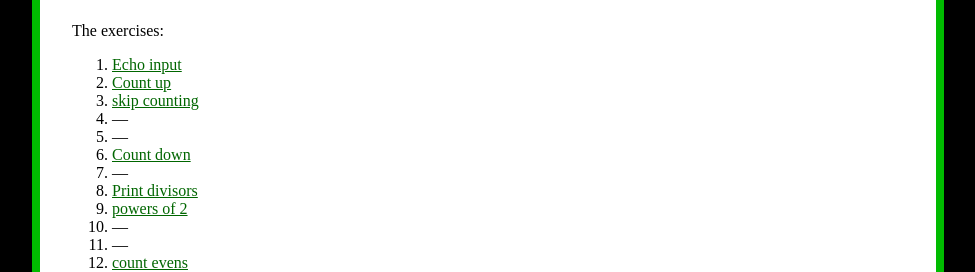
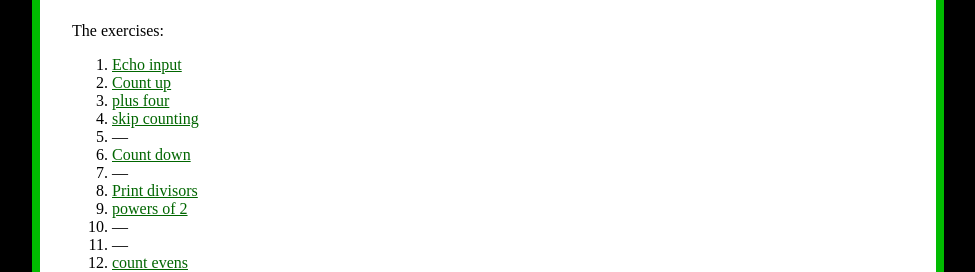
Before and after one commit to ycpcs/cs101-spring2018, a Jekyll site: the page built from assign/assign03.md, in a window 1280 px wide. Shown: the part 309-581 px from the top of the page, without its empty margins (152-1127 px from the left). Built offline with Jekyll 4.4.1, drawn with Linux system fonts in a browser that asks for light colours.

Commit message:
added plus four exercise

```diff
--- a/assign/assign03.md
+++ b/assign/assign03.md
@@ -17,8 +17,8 @@ The exercises:
 
 1. [Echo input](https://cs.ycp.edu/cloudcoder/#exercise?c=17,p=870)
 2. [Count up](https://cs.ycp.edu/cloudcoder/#exercise?c=17,p=873)
-3. [skip counting](https://cs.ycp.edu/cloudcoder/#exercise?c=17,p=881)
-4. &mdash;
+3. [plus four](https://cs.ycp.edu/cloudcoder/#exercise?c=17,p=882)
+4. [skip counting](https://cs.ycp.edu/cloudcoder/#exercise?c=17,p=881)
 5. &mdash;
 6. [Count down](https://cs.ycp.edu/cloudcoder/#exercise?c=17,p=880)
 7. &mdash;
```
